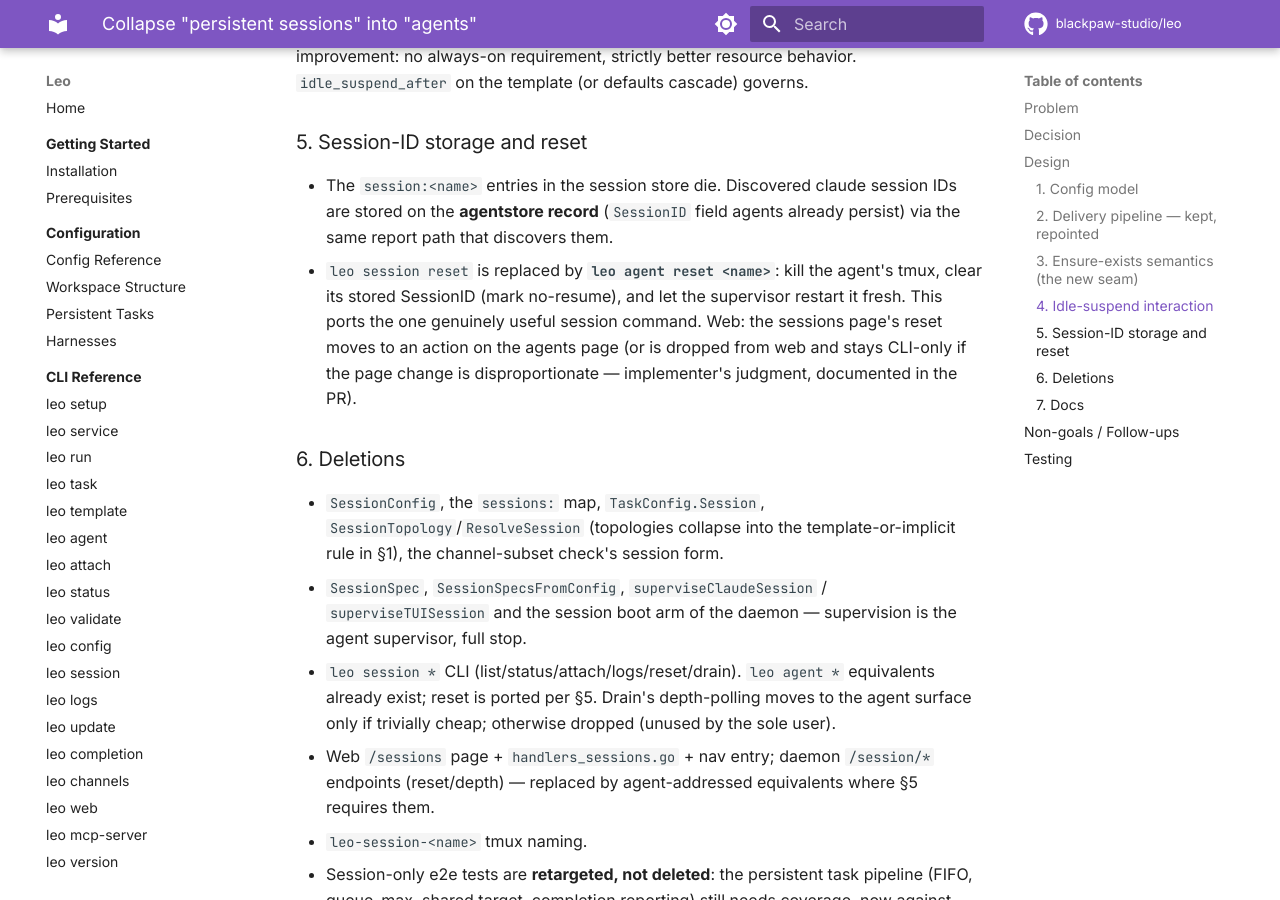
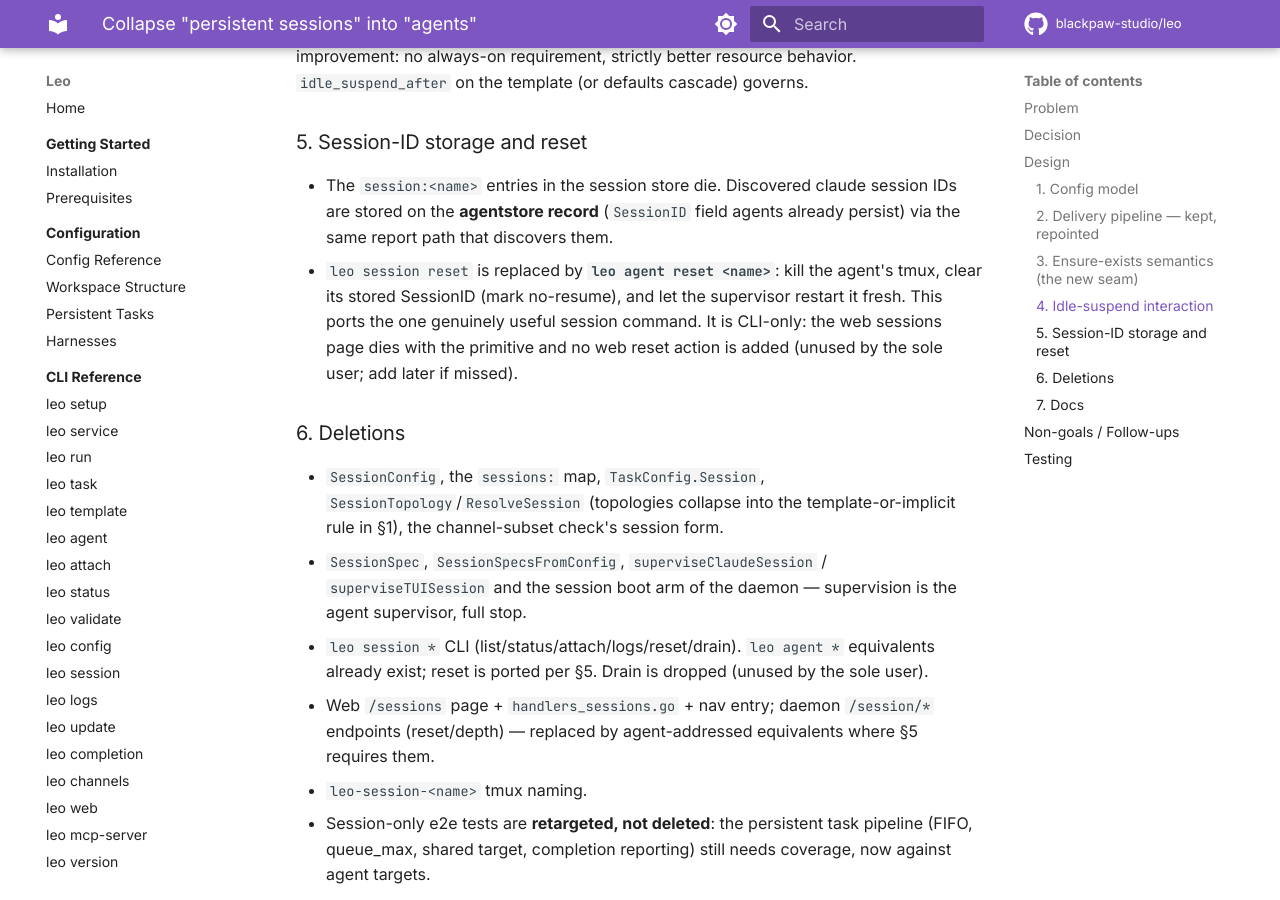
Before and after one commit to blackpaw-studio/leo, an MkDocs documentation site: the page built from docs/superpowers/specs/2026-07-14-collapse-sessions-into-agents-design.md, in a window 1280 px wide and 900 px high, scrolled down 2400 px. Built offline with MkDocs 1.6.1 and Material for MkDocs 9.7.7, drawn with Linux system fonts in a browser that asks for light colours; comment, search, counter and statistics services are not loaded.

Commit message:
docs: resolve spec ambiguities - reset CLI-only, drain dropped

```diff
--- a/docs/superpowers/specs/2026-07-14-collapse-sessions-into-agents-design.md
+++ b/docs/superpowers/specs/2026-07-14-collapse-sessions-into-agents-design.md
@@ -105,9 +105,8 @@ defaults cascade) governs.
 - `leo session reset` is replaced by **`leo agent reset <name>`**: kill the
   agent's tmux, clear its stored SessionID (mark no-resume), and let the
   supervisor restart it fresh. This ports the one genuinely useful session
-  command. Web: the sessions page's reset moves to an action on the agents
-  page (or is dropped from web and stays CLI-only if the page change is
-  disproportionate — implementer's judgment, documented in the PR).
+  command. It is CLI-only: the web sessions page dies with the primitive and
+  no web reset action is added (unused by the sole user; add later if missed).
 
 ### 6. Deletions
 
@@ -118,9 +117,7 @@ defaults cascade) governs.
   `superviseTUISession` and the session boot arm of the daemon —
   supervision is the agent supervisor, full stop.
 - `leo session *` CLI (list/status/attach/logs/reset/drain). `leo agent *`
-  equivalents already exist; reset is ported per §5. Drain's depth-polling
-  moves to the agent surface only if trivially cheap; otherwise dropped
-  (unused by the sole user).
+  equivalents already exist; reset is ported per §5. Drain is dropped (unused by the sole user).
 - Web `/sessions` page + `handlers_sessions.go` + nav entry; daemon
   `/session/*` endpoints (reset/depth) — replaced by agent-addressed
   equivalents where §5 requires them.
```
